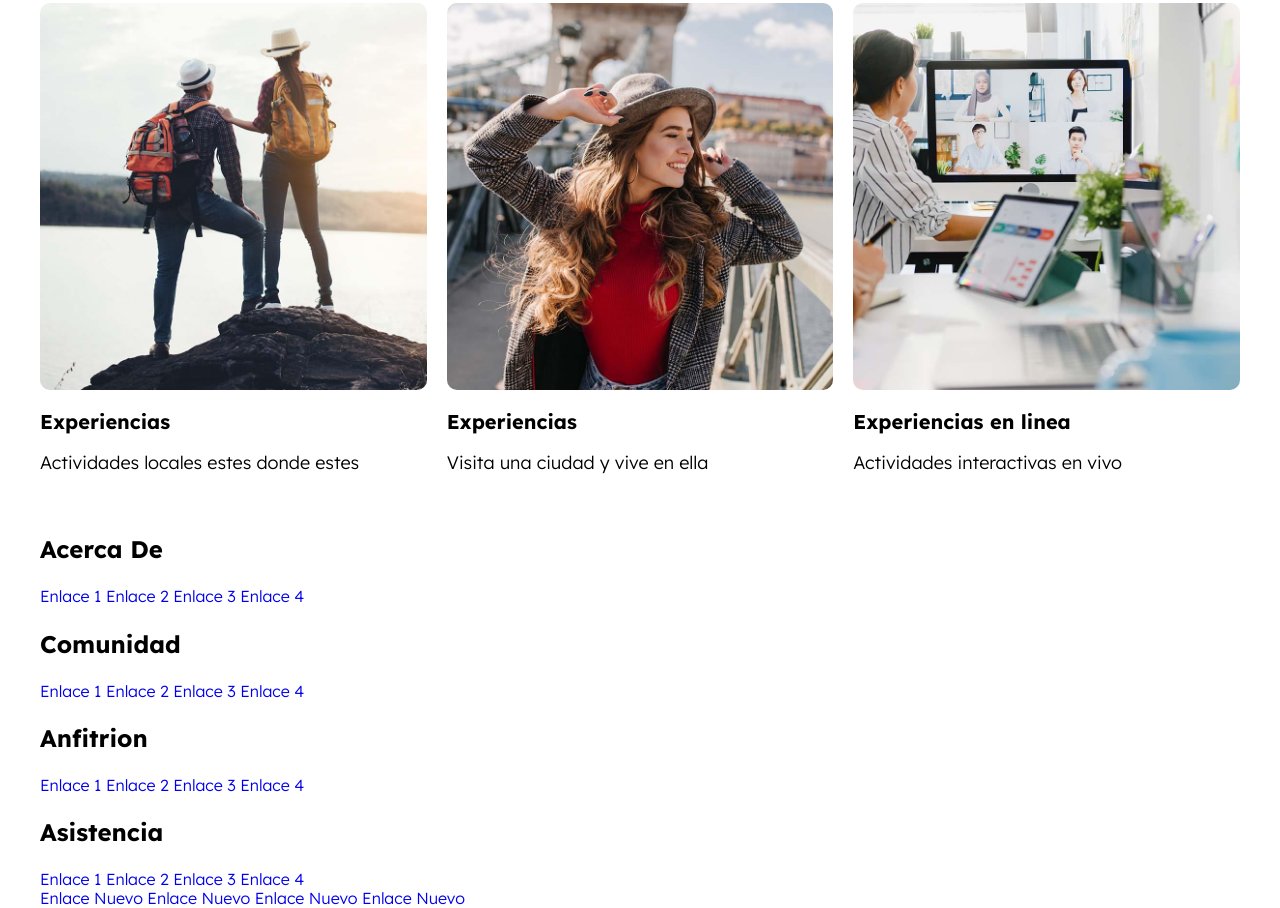
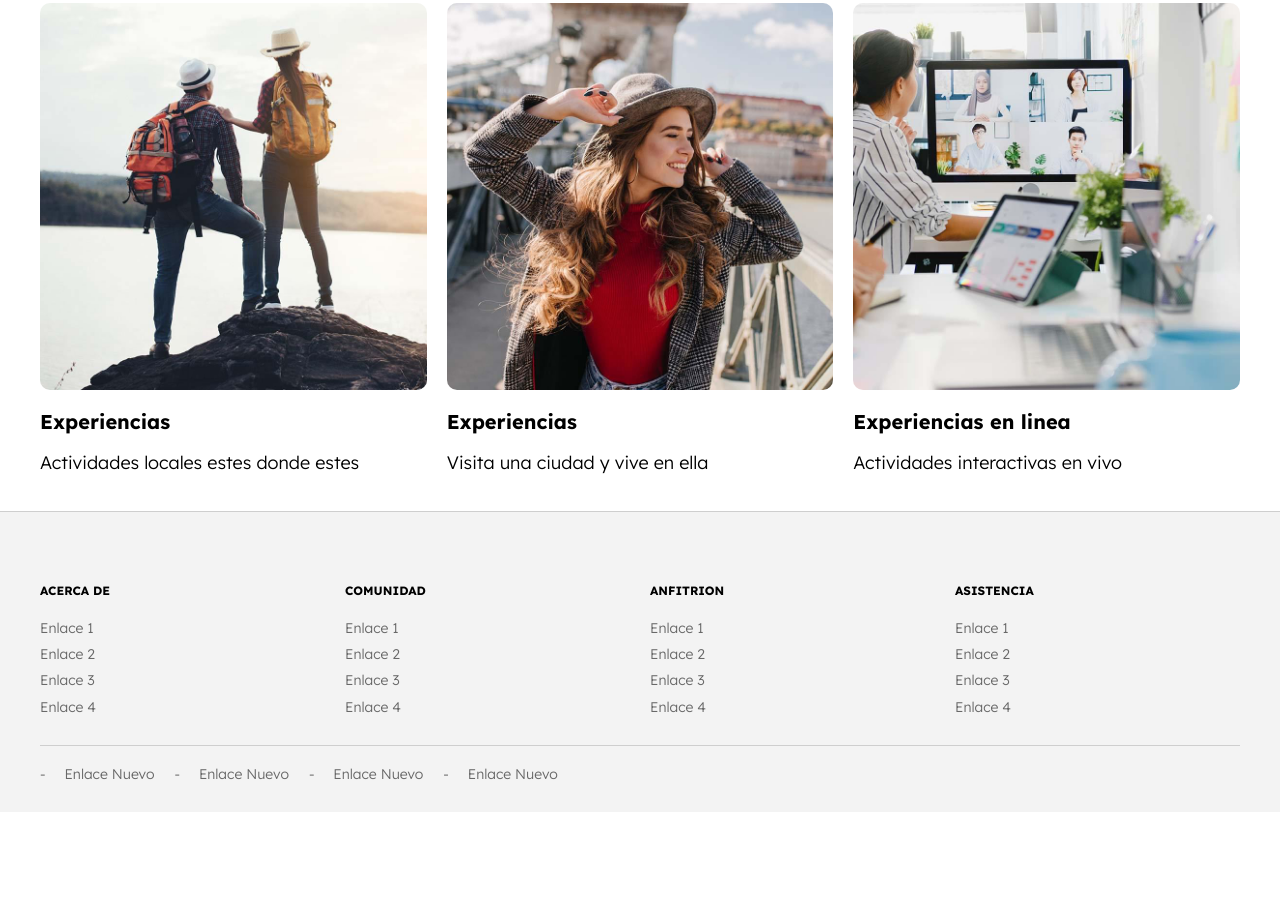
Before and after one commit to Geinersb/AIRBNB-WEB, a website: page index.html in a window 1280 px wide. Shown: the part 2335-3243 px from the top of the page. After the commit the page ends 3147 px from the top, so only its background shows below. Drawn offline with Linux system fonts and the light colour scheme.

Commit message:
se finaliza footer y proyecto

```diff
--- /dev/null
+++ b/src/scss/UI/footer/_footer.scss
@@ -0,0 +1,58 @@
+@use 'base/variables' as v;
+@use 'base/mixins' as m;
+
+.footer{
+background-color: lighten(v.$grisClaro, 7%);
+border-top: 1px solid lighten(v.$gris,40%);
+padding-top: 5rem;
+
+&__grid{
+
+    @include m.tablet {
+        @include m.grid(2, 2rem);
+    }
+
+    @include m.desktop {
+        @include m.grid(4, 2rem);
+    }
+}
+
+&__heading{
+    text-transform: uppercase;
+    font-size: 1.2rem;
+}
+
+
+&__enlace{
+    display: block;
+    color: v.$gris;
+    font-size: 1.4rem;
+    margin-bottom: 1rem;
+}
+
+&__barra{
+    border-top: 1px solid lighten(v.$gris, 40%);
+    margin-top: 2rem;
+    padding: 2rem 0;
+}
+
+&__barranav{
+    display: flex;
+    flex-direction: column;
+
+    @include m.tablet {
+        flex-direction: row;
+        gap: 2rem;
+    }
+}
+
+&__enlace--barra{
+
+    &::before{
+        content: ' - ';
+        margin-right: 1.5rem;
+    }
+
+}
+
+}
--- /dev/null
+++ b/src/scss/UI/footer/_index.scss
@@ -0,0 +1 @@
+@forward 'footer';
--- a/src/scss/app.scss
+++ b/src/scss/app.scss
@@ -1,3 +1,4 @@
 @use 'base';
 @use 'ui/header';
 @use 'ui/contenido';
+@use 'ui/footer';
```
Also changed, not shown: index.html (+1 -0 lines), build/css/app.css, 1 other file.
